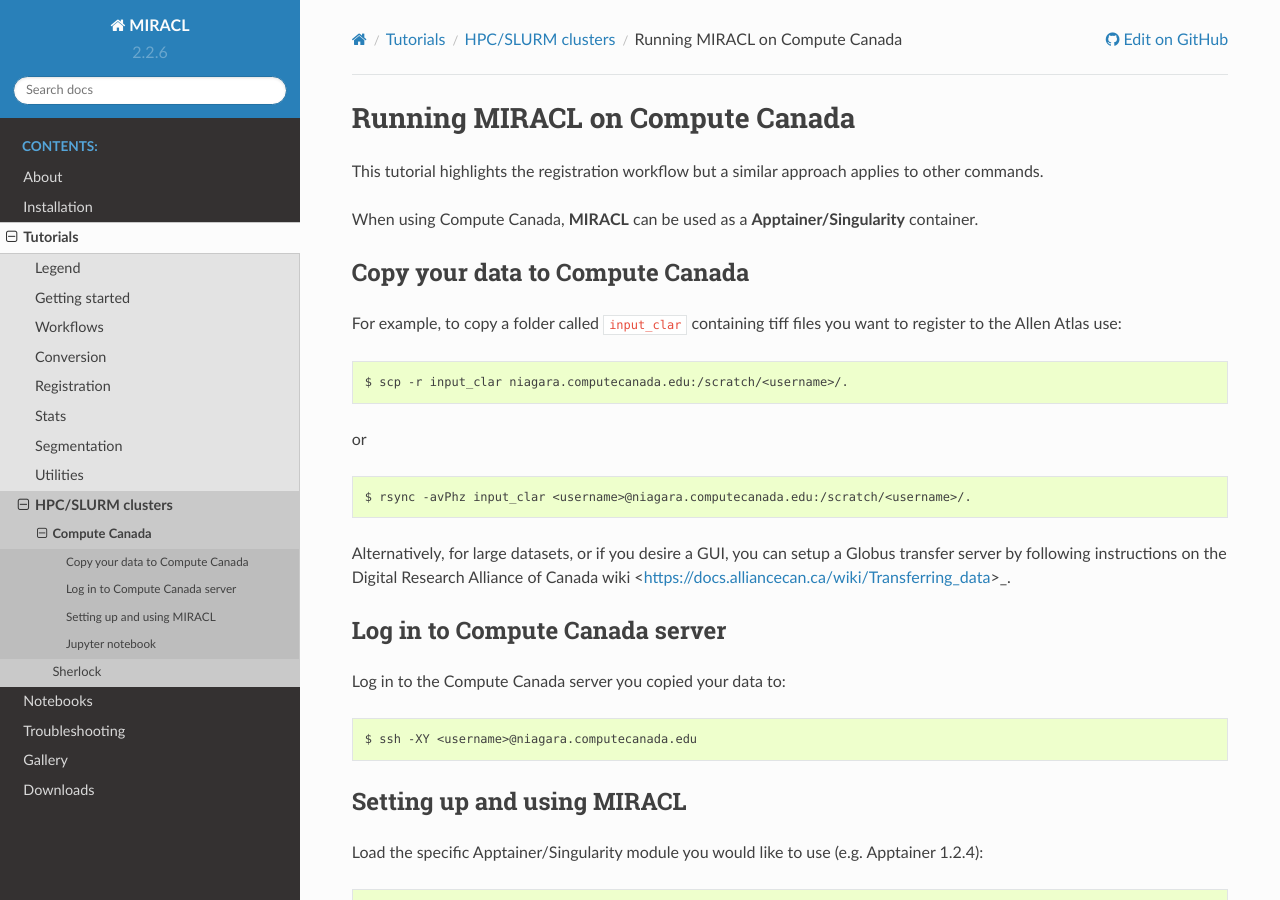
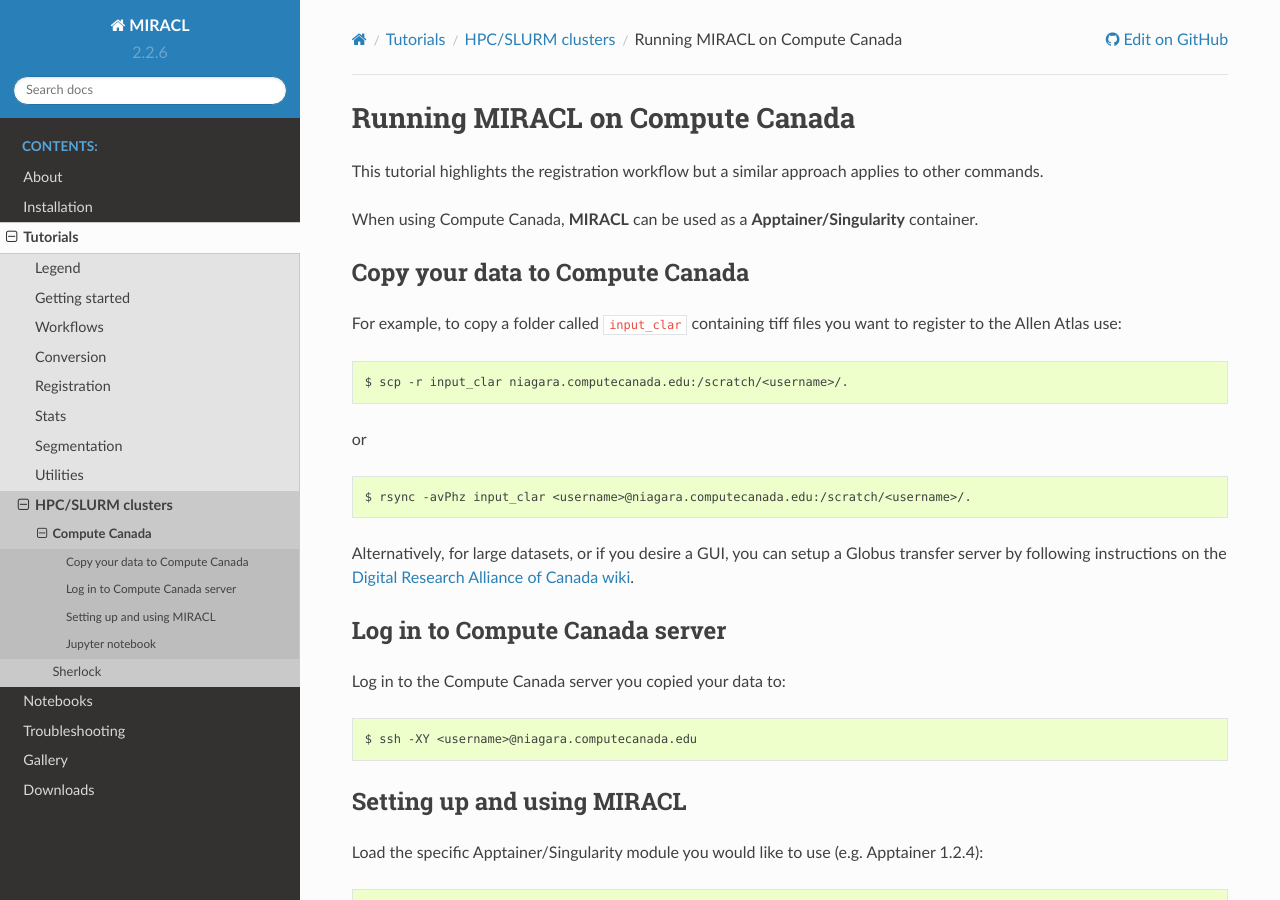
Before and after one commit to AICONSlab/MIRACL, a Sphinx documentation site: the page built from docs/tutorials/slurm/compute_canada/compute_canada.rst, in a window 1280 px wide and 900 px high. Built offline with Sphinx 7.4.7 and the Read the Docs theme 2.0.0, drawn with Linux system fonts in a browser that asks for light colours.

Commit message:
Fixed hyperlink formatting, removed src.

```diff
--- a/docs/tutorials/slurm/compute_canada/compute_canada.rst
+++ b/docs/tutorials/slurm/compute_canada/compute_canada.rst
@@ -23,7 +23,7 @@
 
    $ rsync -avPhz input_clar <username>@niagara.computecanada.edu:/scratch/<username>/.
 
-Alternatively, for large datasets, or if you desire a GUI, you can setup a Globus transfer server by following instructions on the Digital Research Alliance of Canada wiki <https://docs.alliancecan.ca/wiki/Transferring_data>_.
+Alternatively, for large datasets, or if you desire a GUI, you can setup a Globus transfer server by following instructions on the `Digital Research Alliance of Canada wiki <https://docs.alliancecan.ca/wiki/Transferring_data>`_.
 
 Log in to Compute Canada server
 ===============================
```
